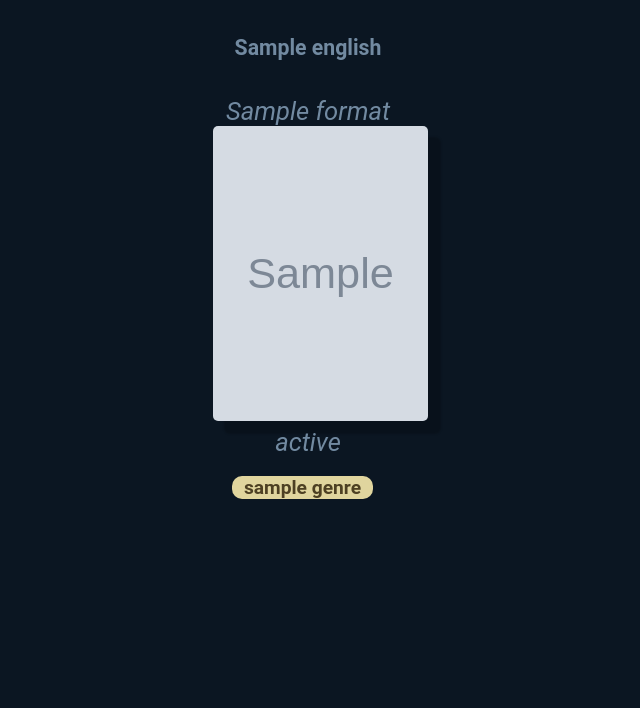
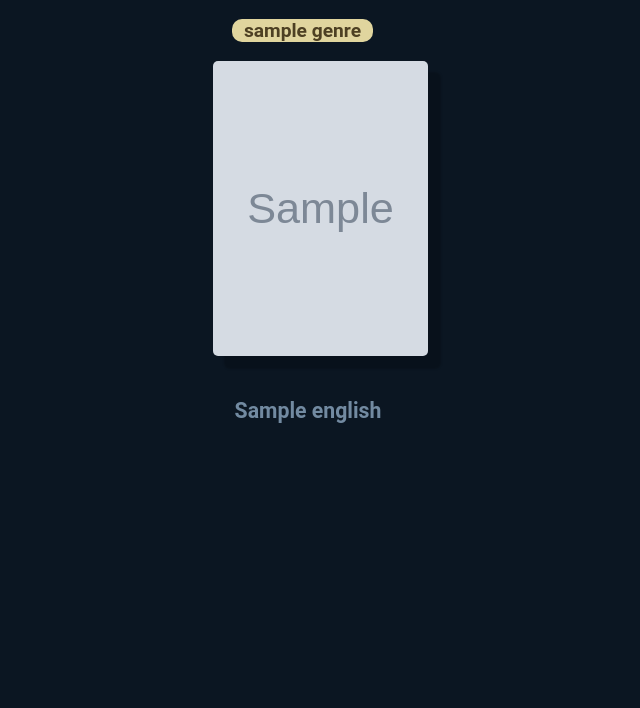
Before and after one commit to YuToutCourt/OtakuEyes, a Flask app: template templates/browse.html in a window 1280 px wide. Shown: the part 108-816 px from the top of the page, without its empty margins (332-972 px from the left). Run offline with Flask 2, Linux system fonts and the light colour scheme; the template is opened without the code that fills it: most values are stand-ins (such as "Sample title", 1, 10 or a date in 2020); grey boxes marked "Sample" are stand-in pictures.

Commit message:
better css when browse

```diff
--- a/static/css/main.css
+++ b/static/css/main.css
@@ -13,16 +13,10 @@ a {
 
 .results  {
     display: flex;
-    flex-direction: row;
     flex-wrap: wrap;
     justify-content: center;
 }
 
-.anime_title {
-    margin: 0;
-    padding-top: 5rem;
-    height: 50%;
-}
 
 article {
     display: flex;
--- a/templates/anime.html
+++ b/templates/anime.html
@@ -44,7 +44,7 @@
     </div>
 
     {% if ep == -1 %}
-    <div class="ep_list">
+    <div class="episode">
         <h3>Pas d'épisode trouver</h3>
         <img src="{{ url_for('static', filename='image/sorry.gif') }}" alt="sorry" class="sorry">
     </div>
--- a/templates/browse.html
+++ b/templates/browse.html
@@ -13,12 +13,12 @@
 
     <article class="card">
 
-        {% if anime.title['english'] %}
-            <h5 class="animet_title">{{anime.title['english']}}</h5>
-        {% else %}
-            <h5 class="animet_title">{{anime.title['romaji']}}</h5>
-        {% endif %}
-        <em class="anime_status">{{ anime.format }}</em>
+        <div class="genres">
+            {% for genre in anime.genres %}
+                <p class="anime_genre">{{ genre }}</p>
+            {% endfor %}
+        </div>
+
         {% if anime.is_adult %}
             <a href="anime/{{anime.id}}/1" class="anime_url">
                 <img src="{{ anime.image_url }}" alt="anime image" class="imageA18">
@@ -28,12 +28,17 @@
                 <img src="{{ anime.image_url }}" alt="anime image" class="imageA">
             </a>
         {% endif %}
-        <em class="anime_status">{{ anime.status }}</em>
-        <div class="genres">
-            {% for genre in anime.genres %}
-                <p class="anime_genre">{{ genre }}</p>
-            {% endfor %}
-        </div>
+
+
+
+        {% if anime.title['english'] %}
+         <h5 class="anime_title">{{anime.title['english']}}</h5>
+        {% else %}
+            <h5 class="anime_title">{{anime.title['romaji']}}</h5>
+        {% endif %}
+
+
+
     </article>
 {% endfor %}
 </div>
--- a/templates/index.html
+++ b/templates/index.html
@@ -8,6 +8,8 @@
 
 {% block body %}
 
+<h3>Last episode aired</h3>
+
 
 
 {% endblock %}
```
